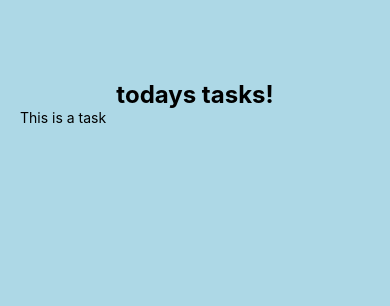
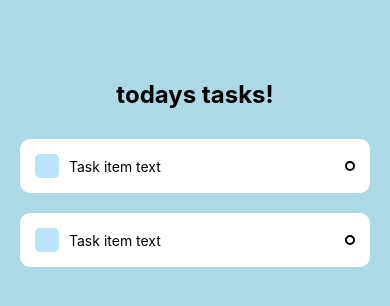
Before and after one commit to heyputnam/react-native-todo, a React Native app: screen / in a window 390 px wide. Shown: the top 306 px of the page. Built offline with nearby package versions, Linux system fonts and the light colour scheme.

Commit message:
placehold sstyles

```diff
--- a/App.js
+++ b/App.js
@@ -14,6 +14,7 @@ export default function App() {
       </Text>
     <View style={style.items}>
     {/* my tasks are going to ge here  */}
+    <Task />
     <Task />
     </View>
     </View>
@@ -36,6 +37,6 @@ const style = StyleSheet.create({
     fontWeight: 'bold',
     },
   items: {
-
+    marginTop: 30
   }
 });
--- a/components/Task.js
+++ b/components/Task.js
@@ -1,16 +1,59 @@
 import React from 'react';
-import {View, Text, StyleSheet} from 'react-native';
+import {View, Text, StyleSheet, TouchableOpacity} from 'react-native';
 
 
 const Task = () => {
     return(
-        <View>
-            <Text>This is a task</Text>
+        <View style={style.itemContainer}>
+            <View style={style.itemLeft}>
+             <View style={style.square}></View>
+            <Text style={style.itemText}>Task item text</Text>
+            </View>
+            <View style={style.circle}>
+            </View>
         </View>
     )
 }
 
 const style = StyleSheet.create({
+    itemContainer:{
+        backgroundColor: 'white',
+        padding: 15,
+        borderRadius: 10,
+        flexDirection: 'row',
+        alignItems: 'center',
+        marginBottom: 20,
+        justifyContent: 'space-between'
+    },
+    itemLeft: {
+        flexDirection: 'row',
+        alignItems: 'center',
+        flexWrap: 'wrap'
+
+    },
+    square: {
+        height: 24,
+        width: 24,
+        backgroundColor: '#55BCf6',
+        opacity: 0.4,
+        borderRadius: 5,
+        marginRight: 10,
+
+
+
+    },
+    itemText: {
+        maxWidth: '80%',
+    },
+    circle: {
+        borderRadius: 25,
+        height: 10,
+        width: 10,
+        borderColor: 'black',
+        borderWidth: 2,
+        borderRadius: 5,
+
+    }
 
 })
 
```
